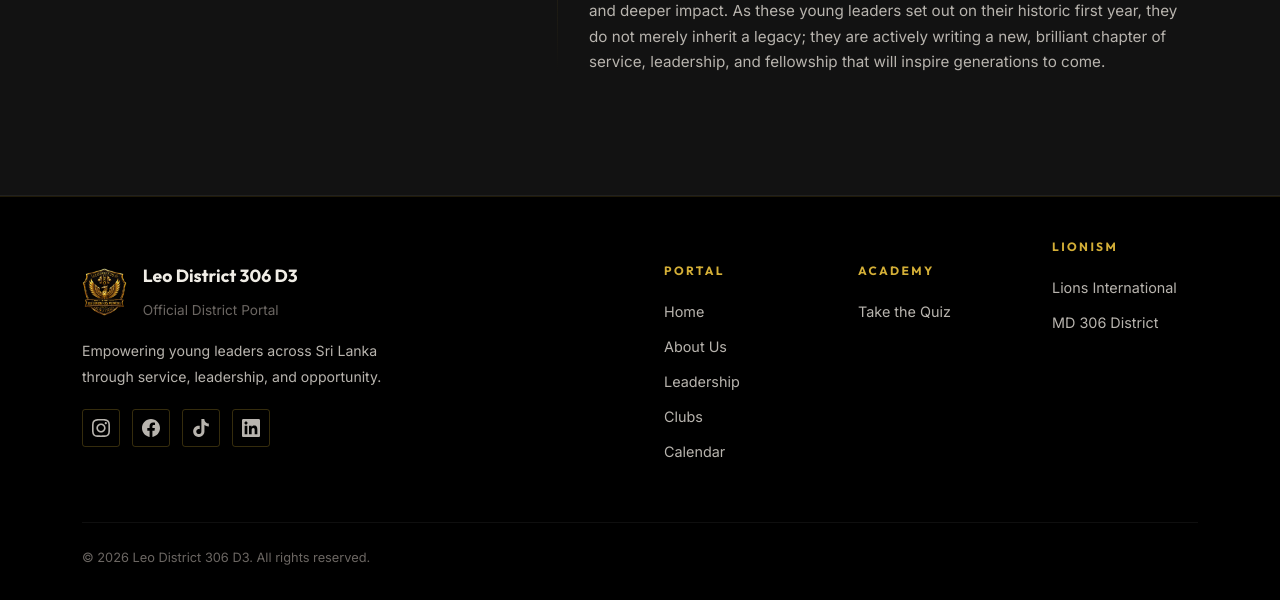
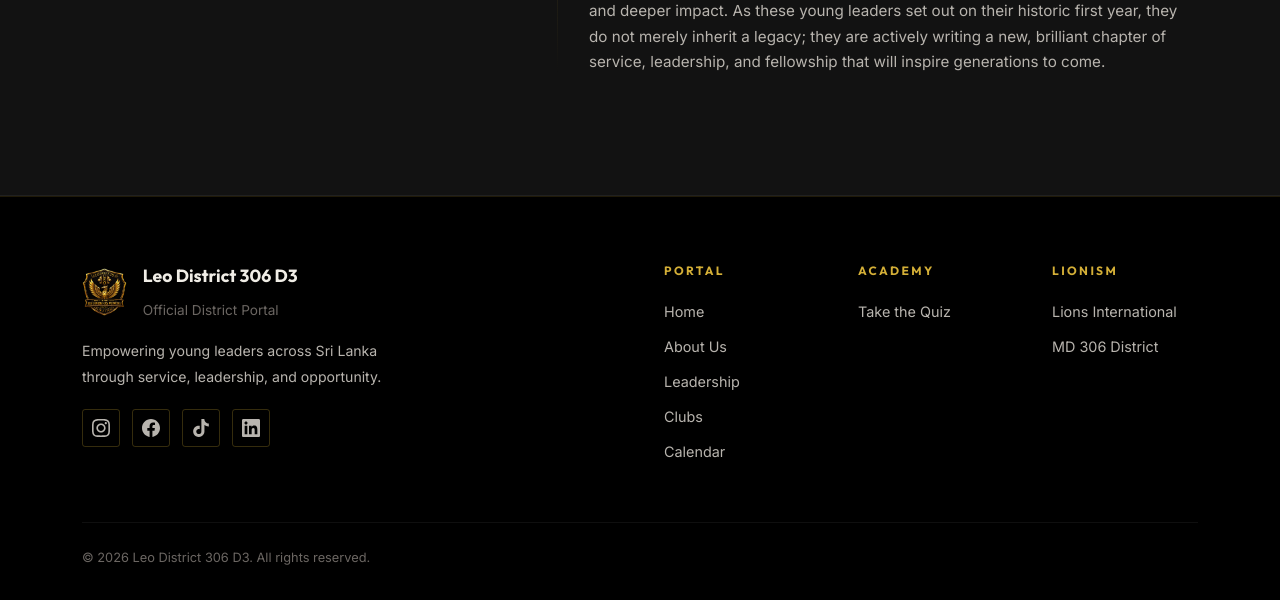
Before and after one commit to linuktest/District-Web, a Django app: page /about/ in a window 1280 px wide. Shown: the part 3510-4110 px from the top of the page. Run offline with Django 5.2, Linux system fonts and the light colour scheme.

Commit message:
Fix indentation in footer section of base.html

```diff
--- a/templates/base.html
+++ b/templates/base.html
@@ -163,7 +163,7 @@
         </ul>
       </div>
 
-      <div class="col-6 col-md-4 col-lg-2 mt-4 ">
+      <div class="col-6 col-md-4 col-lg-2">
         <div class="footer-heading">Lionism</div>
         <ul class="footer-links">
           <li><a href="https://www.lionsclubs.org" target="_blank" rel="noopener">Lions International</a></li>
```
